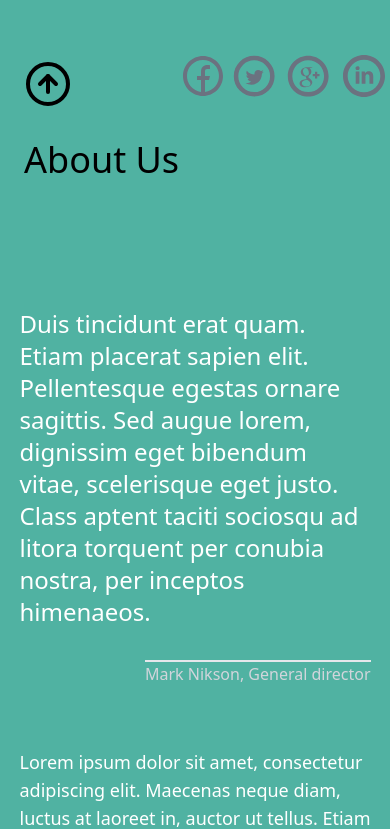
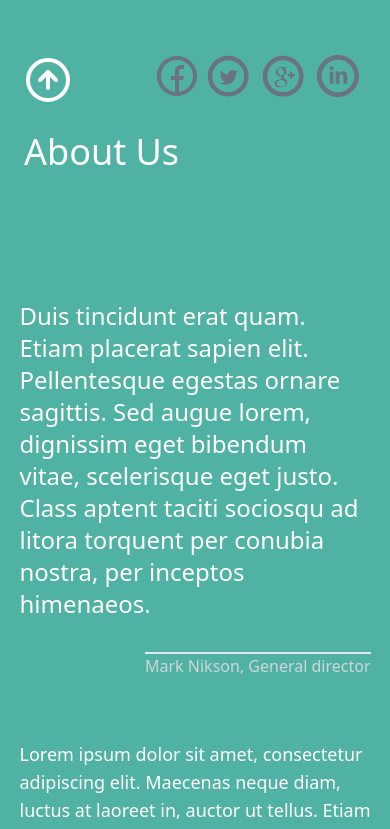
Before and after one commit to MDaud32/metrika-template, a Next.js app: page /about in a window 390 px wide. Shown: the top 829 px of the page. Built offline with nearby package versions, Linux system fonts and the light colour scheme.

Commit message:
fixing about page

```diff
--- a/pages/about.js
+++ b/pages/about.js
@@ -5,28 +5,28 @@ import Link from 'next/link';
 
 const About = () => {
   return (
-    <div className="lg:w-screen bg-[#50b2a2] md:h-screen   lg:h-screen">
+    <div className="w-screen lg:h-screen bg-[#50b2a2]">
       {/* logo arrowicon social media icon */}
       <div className="flex lg:w-[80%] p-6 mx-auto flex-row justify-between items-center text-center py-12">
-        <div className=" flex lg:flex-row flex-col gap-8 items-center">
-          <div className="lg:text-4xl text-5xl mt-3 self-start">
+        <div className=" flex lg:flex-row flex-col gap-7 items-center">
+          <div className="lg:text-4xl text-5xl text-white mt-2 self-start">
             <Link href="/">
               <a>
                 <FiArrowUpCircle className="" />
               </a>
             </Link>
           </div>
-          <h1 className="lg:text-6xl md:text-6xl text-4xl whitespace-nowrap">
+          <h1 className="lg:text-6xl md:text-6xl text-4xl text-white whitespace-nowrap">
             About Us
           </h1>
         </div>
-        <div className="self-start">
+        <div className="self-start ml-[-2rem]">
           <SocialMediaIcons />
         </div>
       </div>
 
       {/* content */}
-      <div className="lg:w-[80%] w-[90%] mx-auto flex flex-col justify-center items-center text-left">
+      <div className="lg:w-[80%]  w-[90%] mx-auto my-auto flex flex-col justify-center items-center text-left">
         <div className=" text-white my-20">
           <p className="text-2xl">
             Duis tincidunt erat quam. Etiam placerat sapien elit. Pellentesque
```
